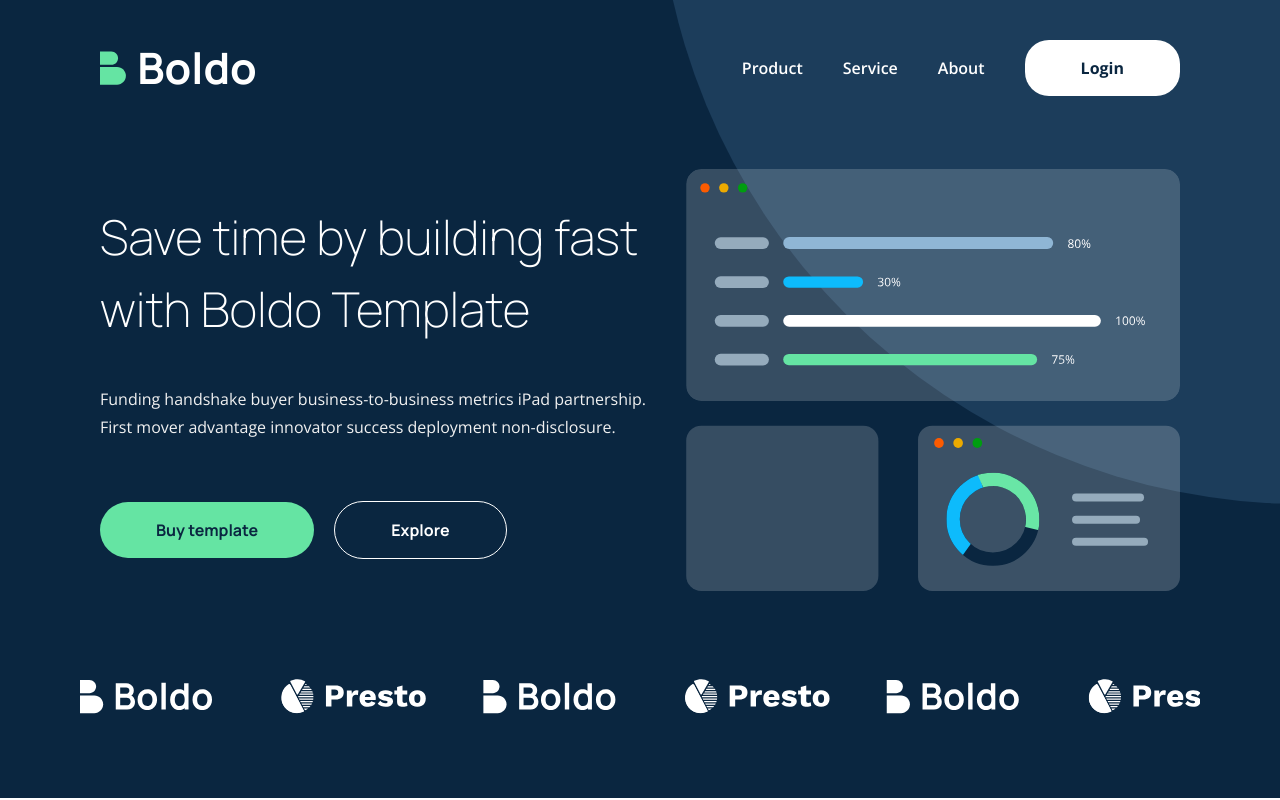
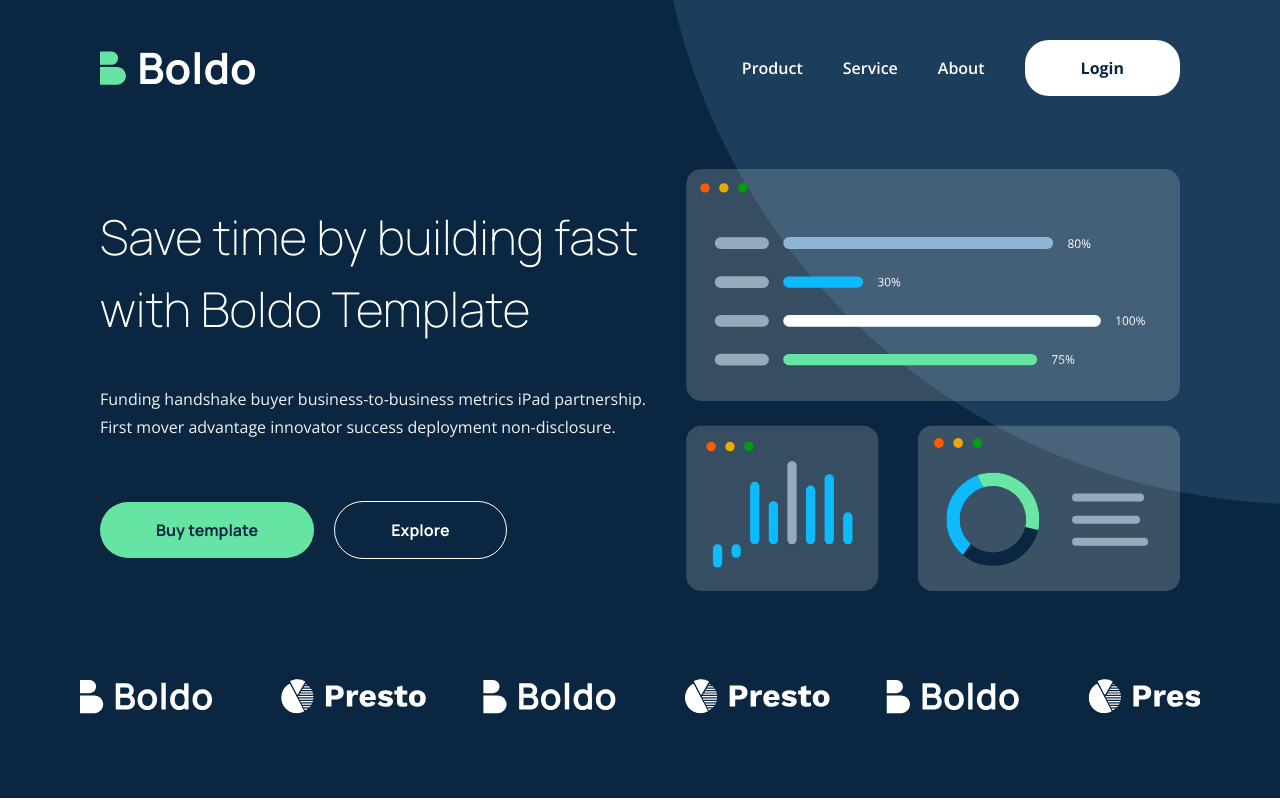
Before and after one commit to effiong-jr/boldo-landing-page, a Next.js app: page / in a window 1280 px wide. Shown: the top 800 px of the page. Built offline with nearby package versions, Linux system fonts and the light colour scheme.

Commit message:
Fixed hero graph image

```diff
--- a/src/components/landingPage/hero/content/HeroContent.tsx
+++ b/src/components/landingPage/hero/content/HeroContent.tsx
@@ -30,10 +30,43 @@ const HeroContent: FC = () => {
             <HeroImage1 />
           </div>
           <div className="flex justify-between">
-            {/* <div> */}
-            <HeroImage2 />
-            {/* <HeroImage2Graph /> */}
-            {/* </div> */}
+            <div className="relative">
+              <div className="absolute top-4 left-5">
+                <svg
+                  width="48"
+                  height="11"
+                  viewBox="0 0 48 11"
+                  fill="none"
+                  xmlns="http://www.w3.org/2000/svg"
+                >
+                  <ellipse
+                    cx="5.1133"
+                    cy="5.60049"
+                    rx="4.71999"
+                    ry="4.75784"
+                    fill="#FC5B00"
+                  />
+                  <ellipse
+                    cx="23.9933"
+                    cy="5.60049"
+                    rx="4.71999"
+                    ry="4.75784"
+                    fill="#ECAA00"
+                  />
+                  <ellipse
+                    cx="42.8732"
+                    cy="5.60049"
+                    rx="4.71999"
+                    ry="4.75784"
+                    fill="#009D10"
+                  />
+                </svg>
+              </div>
+              <HeroImage2 />
+              <div className="absolute top-9 flex justify-center items-center mx-auto w-full">
+                <HeroImage2Graph />
+              </div>
+            </div>
             <HeroImage3 />
           </div>
         </div>
--- a/src/components/landingPage/hero/content/HeroImage2Graph.tsx
+++ b/src/components/landingPage/hero/content/HeroImage2Graph.tsx
@@ -3,7 +3,7 @@ import { FC } from "react";
 const HeroImage2Graph: FC = () => {
   return (
     <>
-      {/* <svg
+      <svg
         width="141"
         height="107"
         viewBox="0 0 141 107"
@@ -72,7 +72,7 @@ const HeroImage2Graph: FC = () => {
           rx="4.65228"
           fill="#0DBBFC"
         />
-      </svg> */}
+      </svg>
     </>
   );
 };
--- a/src/components/landingPage/startNow/StartNow.tsx
+++ b/src/components/landingPage/startNow/StartNow.tsx
@@ -162,7 +162,7 @@ const StartNow: FC = () => {
                       strokeLinejoin="round"
                     />
                   </g>
-                  <div>
+
                   <clipPath id="clip0_62_539">
                     <rect
                       width="24"
@@ -171,7 +171,6 @@ const StartNow: FC = () => {
                       transform="translate(1.77502 1.6543)"
                     />
                   </clipPath>
-                  </div>
                 </svg>
               </span>
               <span>Advisor success customer launch party.</span>
@@ -251,11 +250,10 @@ const StartNow: FC = () => {
                       strokeLinejoin="round"
                     />
                   </g>
-                  <div>
+
                   <clipPath id="clip0_62_578">
                     <rect width="24" height="24" fill="white" />
                   </clipPath>
-                  </div>
                 </svg>
               </span>
               <span>Business-to-consumer long tail.</span>
```
Also changed, not shown: public/assets/icons/card_ios_close_button_icon.svg (added). Lines whose indentation alone changed are shown as unchanged.
